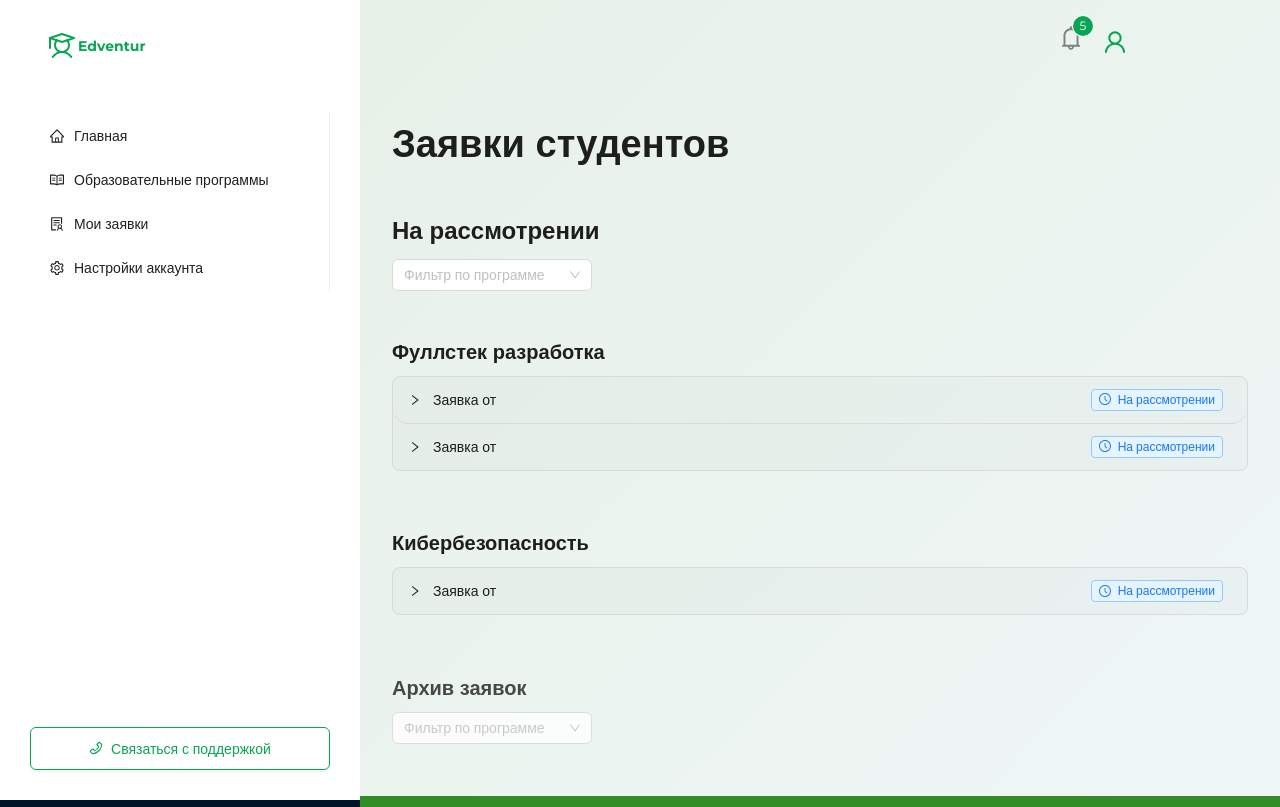
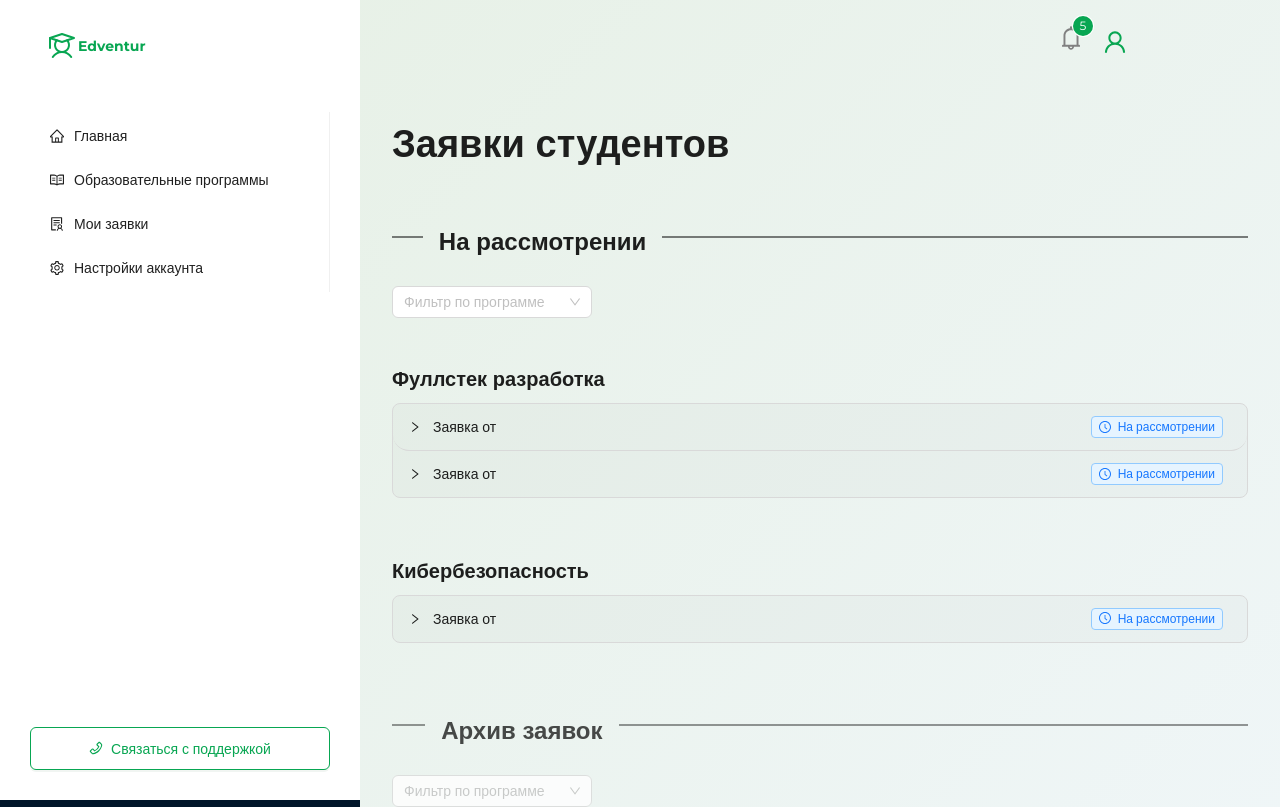
Before and after one commit to maryyak/edventur, a React (Create React App) app: page /universityApplications in a window 1280 px wide. Shown: the top 807 px of the page. Built offline with nearby package versions, Linux system fonts and the light colour scheme; a web font is replaced by a local one.

Commit message:
заявки со стороны представителя (правки)

```diff
--- a/src/pages/UniversityApplications.jsx
+++ b/src/pages/UniversityApplications.jsx
@@ -1,13 +1,13 @@
 import React, { useState } from 'react';
 import {
-    Card, Typography, Tag, Space, Button, Modal, Input, Collapse, Select, Flex
+    Card, Typography, Tag, Space, Button, Modal, Input, Collapse, Select, Flex, Divider
 } from 'antd';
 import {
     ClockCircleOutlined,
     CheckCircleOutlined,
     CloseCircleOutlined
 } from '@ant-design/icons';
-import { universityApplications, userInfo, programs } from "../utils/mock";
+import { universityApplications, userInfo } from "../utils/mock";
 
 const { Panel } = Collapse;
 
@@ -112,9 +112,6 @@ const UniversityApplications = () => {
                         <Typography.Text type="secondary">Дата подачи:</Typography.Text>
                         <Typography.Text>{new Date(app.date).toLocaleString("ru-RU")}</Typography.Text>
 
-                        <Typography.Text type="secondary">Статус:</Typography.Text>
-                        {statusTag(app.status)}
-
                         <Typography.Text type="secondary">ФИО студента:</Typography.Text>
                         <Typography.Text>{userInfo.fio}</Typography.Text>
 
@@ -165,7 +162,8 @@ const UniversityApplications = () => {
     return (
         <>
             <Typography.Title>Заявки студентов</Typography.Title>
-            <Typography.Title level={3}>На рассмотрении</Typography.Title>
+            <Divider orientation="left"  style={{ borderColor: 'black' }}><Typography.Title level={3}>На рассмотрении</Typography.Title></Divider>
+
             <Select
                 placeholder="Фильтр по программе"
                 style={{ width: 200, marginBottom: 20 }}
@@ -190,8 +188,9 @@ const UniversityApplications = () => {
             ))}
 
             <Flex vertical style={{opacity:0.8}}>
-            <Typography.Title level={4}>Архив заявок</Typography.Title>
-            <Select
+                <Divider orientation="left"  style={{ borderColor: 'black' }}><Typography.Title level={3}>Архив заявок</Typography.Title></Divider>
+
+                <Select
                 placeholder="Фильтр по программе"
                 style={{ width: 200, marginBottom: 20}}
                 allowClear
```
